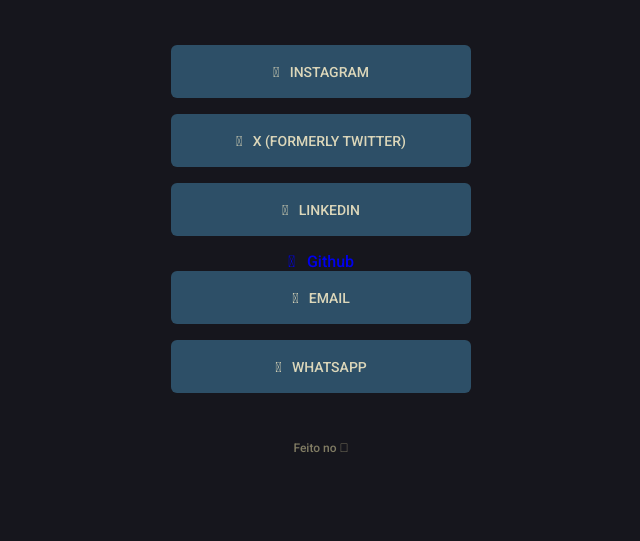
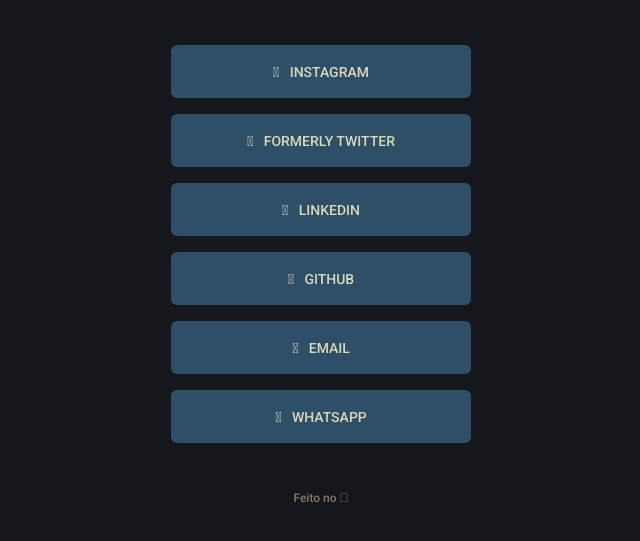
Before and after one commit to jerryaugustodev/personal-website, a plain HTML site: page index.html in a window 1280 px wide. Shown: the part 261-802 px from the top of the page, without its empty margins (319-959 px from the left). Drawn offline with Linux system fonts and the light colour scheme.

Commit message:
fix: github link

```diff
--- a/index.html
+++ b/index.html
@@ -35,14 +35,14 @@
         <li>
           <a
           href="https://x.com/jerryaugustod"
-          target="_blank"> &nbsp; X (Formerly Twitter)</a>
+          target="_blank"> &nbsp; Formerly Twitter</a>
         </li>
-        <li>
         <li>
           <a
           href="https://www.linkedin.com/in/jerryaugustodev/"
           target="_blank"> &nbsp; LinkedIn</a>
         </li>
+        <li>
           <a
           href="https://github.com/jerryaugustodev"
           target="_blank"> &nbsp; Github</a>
```
